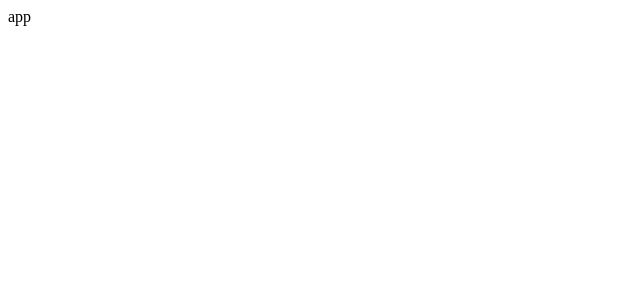
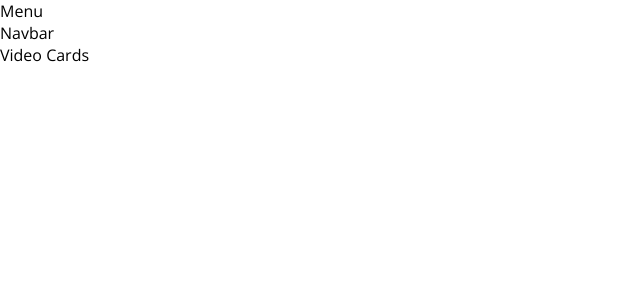
Before and after one commit to bregarulai/vidShare, a React (Create React App) app in the folder frontend-react/: page / in a window 1280 px wide. Shown: the top 300 px of the page, without its empty margins (0-640 px from the left). Built offline with nearby package versions, Linux system fonts and the light colour scheme.

Commit message:
crated app main structure

```diff
--- a/frontend-react/package.json
+++ b/frontend-react/package.json
@@ -1,5 +1,5 @@
 {
-  "name": "frontend-react",
+  "name": "vidshare",
   "version": "0.1.0",
   "private": true,
   "dependencies": {
--- a/frontend-react/public/index.html
+++ b/frontend-react/public/index.html
@@ -10,34 +10,22 @@
       content="Web site created using create-react-app"
     />
     <link rel="apple-touch-icon" href="%PUBLIC_URL%/logo192.png" />
-    <!--
-      manifest.json provides metadata used when your web app is installed on a
-      user's mobile device or desktop. See https://developers.google.com/web/fundamentals/web-app-manifest/
-    -->
+
     <link rel="manifest" href="%PUBLIC_URL%/manifest.json" />
-    <!--
-      Notice the use of %PUBLIC_URL% in the tags above.
-      It will be replaced with the URL of the `public` folder during the build.
-      Only files inside the `public` folder can be referenced from the HTML.
-
-      Unlike "/favicon.ico" or "favicon.ico", "%PUBLIC_URL%/favicon.ico" will
-      work correctly both with client-side routing and a non-root public URL.
-      Learn how to configure a non-root public URL by running `npm run build`.
-    -->
-    <title>React App</title>
+   <link
+      href="https://fonts.googleapis.com/css2?family=Open+Sans:wght@300;400;500;600;700;800&display=swap"
+      rel="stylesheet"
+    />
+     <style>
+      * {
+        font-family: "Open Sans", sans-serif;
+        margin: 0;
+      }
+    </style>
+    <title>VidShare</title>
   </head>
   <body>
     <noscript>You need to enable JavaScript to run this app.</noscript>
     <div id="root"></div>
-    <!--
-      This HTML file is a template.
-      If you open it directly in the browser, you will see an empty page.
-
-      You can add webfonts, meta tags, or analytics to this file.
-      The build step will place the bundled scripts into the <body> tag.
-
-      To begin the development, run `npm start` or `yarn start`.
-      To create a production bundle, use `npm run build` or `yarn build`.
-    -->
   </body>
 </html>
--- a/frontend-react/src/App.tsx
+++ b/frontend-react/src/App.tsx
@@ -1,7 +1,22 @@
+import styled from '@emotion/styled';
 import React from 'react';
+import { Menu, Navbar } from './components';
+
+const Container = styled.div``;
+
+const Main = styled.div``;
+const Wrapper = styled.div``;
 
 function App() {
-  return <div>app</div>;
+  return (
+    <Container>
+      <Menu />
+      <Main>
+        <Navbar />
+        <Wrapper>Video Cards</Wrapper>
+      </Main>
+    </Container>
+  );
 }
 
 export default App;
--- /dev/null
+++ b/frontend-react/src/components/Menu/Menu.tsx
@@ -0,0 +1,7 @@
+import React from 'react';
+
+const Menu = () => {
+  return <div>Menu</div>;
+};
+
+export default Menu;
--- /dev/null
+++ b/frontend-react/src/components/Navbar/Navbar.tsx
@@ -0,0 +1,7 @@
+import React from 'react';
+
+const Navbar = () => {
+  return <div>Navbar</div>;
+};
+
+export default Navbar;
--- /dev/null
+++ b/frontend-react/src/components/index.ts
@@ -0,0 +1,2 @@
+export {default as Menu} from './Menu/Menu'
+export {default as Navbar} from './Navbar/Navbar'
```
Also changed, not shown: frontend-react/src/img/logo.png (added).
